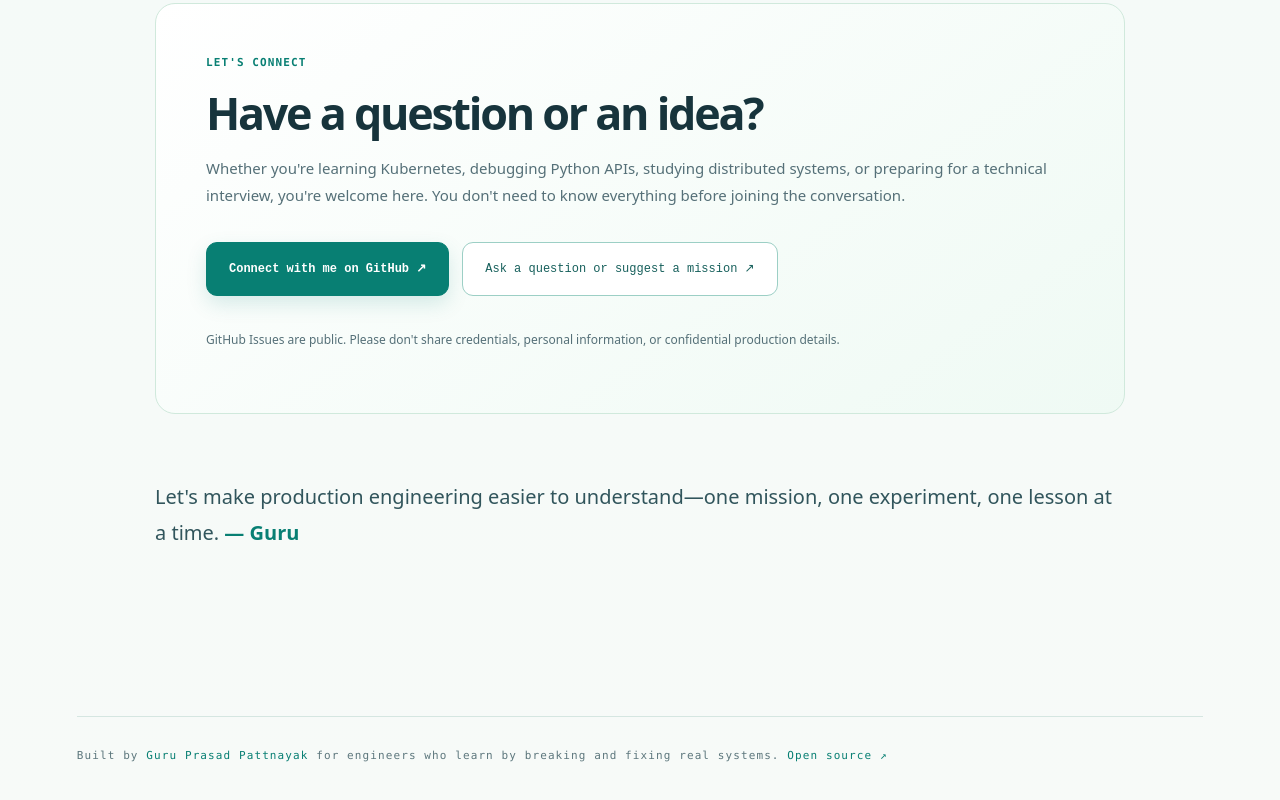
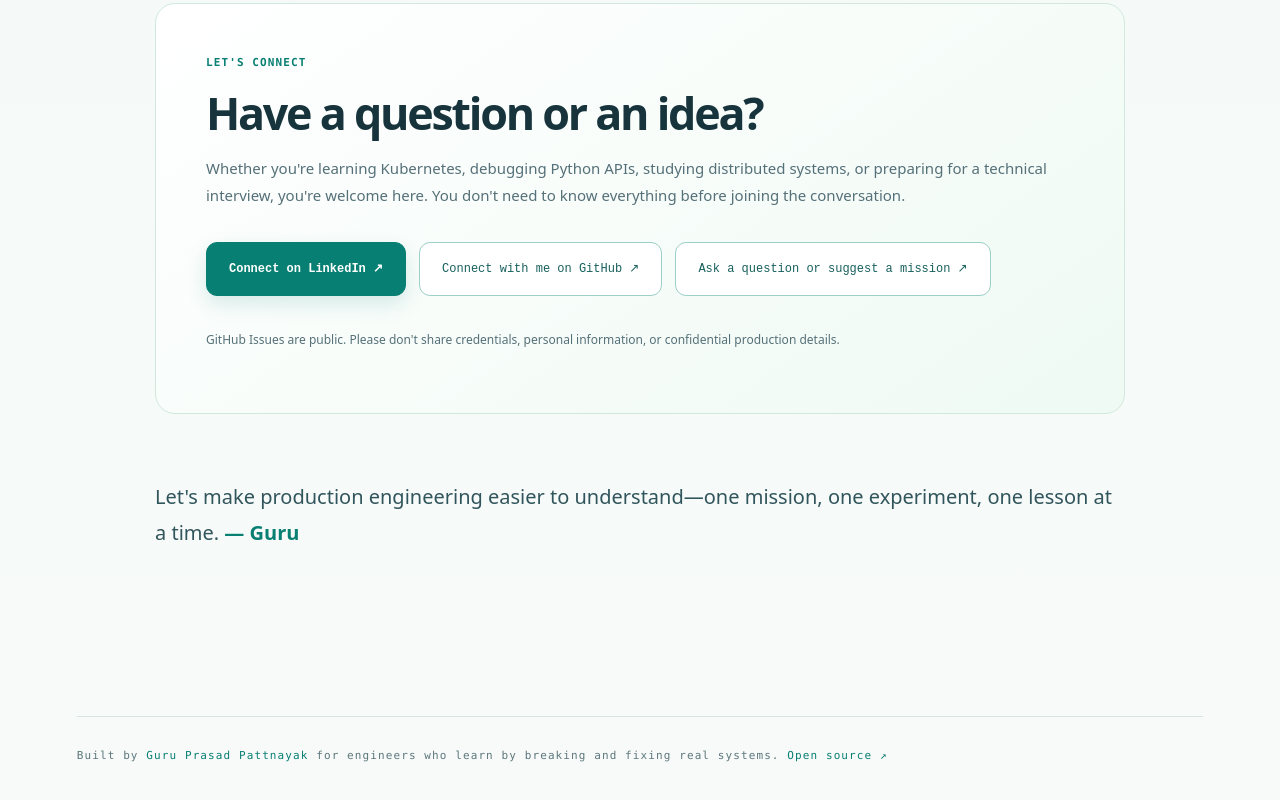
Before and after one commit to bapuoldtown/production-engineering-warfare, a Next.js app in the folder web/: page /about in a window 1280 px wide. Shown: the part 1602-2402 px from the top of the page. Built offline with nearby package versions, Linux system fonts and the light colour scheme.

Commit message:
feat(about): add Guru Prasad Pattnayak verified LinkedIn profile

```diff
--- a/web/app/about/page.tsx
+++ b/web/app/about/page.tsx
@@ -12,6 +12,6 @@ export default function About(){return <main className="detail about">
 <div><span>03 /</span><h3>Experiment without shame</h3><p>Break things safely in a local environment, observe the evidence and learn from surprises.</p></div>
 <div><span>04 /</span><h3>Grow together</h3><p>Share corrections, ask questions and suggest missions that would help other engineers.</p></div>
 </div></section>
-<section className="about-panel"><div className="eyebrow">LET'S CONNECT</div><h2>Have a question or an idea?</h2><p>Whether you're learning Kubernetes, debugging Python APIs, studying distributed systems, or preparing for a technical interview, you're welcome here. You don't need to know everything before joining the conversation.</p><div className="actions"><a className="btn" href="https://github.com/bapuoldtown" target="_blank" rel="noopener noreferrer">Connect with me on GitHub ↗</a><a className="outline" href="https://github.com/bapuoldtown/production-engineering-warfare/issues/new" target="_blank" rel="noopener noreferrer">Ask a question or suggest a mission ↗</a></div><p className="about-note">GitHub Issues are public. Please don't share credentials, personal information, or confidential production details.</p></section>
+<section className="about-panel"><div className="eyebrow">LET'S CONNECT</div><h2>Have a question or an idea?</h2><p>Whether you're learning Kubernetes, debugging Python APIs, studying distributed systems, or preparing for a technical interview, you're welcome here. You don't need to know everything before joining the conversation.</p><div className="actions"><a className="btn" href="https://www.linkedin.com/in/guru-prasad-pattnayak-23a36617/" target="_blank" rel="noopener noreferrer">Connect on LinkedIn ↗</a><a className="outline" href="https://github.com/bapuoldtown" target="_blank" rel="noopener noreferrer">Connect with me on GitHub ↗</a><a className="outline" href="https://github.com/bapuoldtown/production-engineering-warfare/issues/new" target="_blank" rel="noopener noreferrer">Ask a question or suggest a mission ↗</a></div><p className="about-note">GitHub Issues are public. Please don't share credentials, personal information, or confidential production details.</p></section>
 <p className="about-signoff">Let's make production engineering easier to understand—one mission, one experiment, one lesson at a time. <strong>— Guru</strong></p>
 </main>}
```
